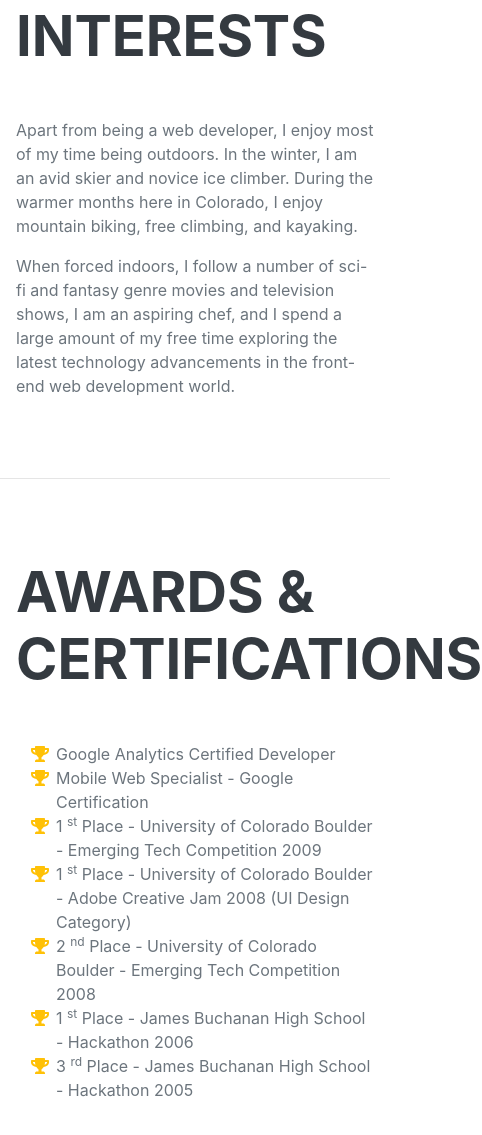
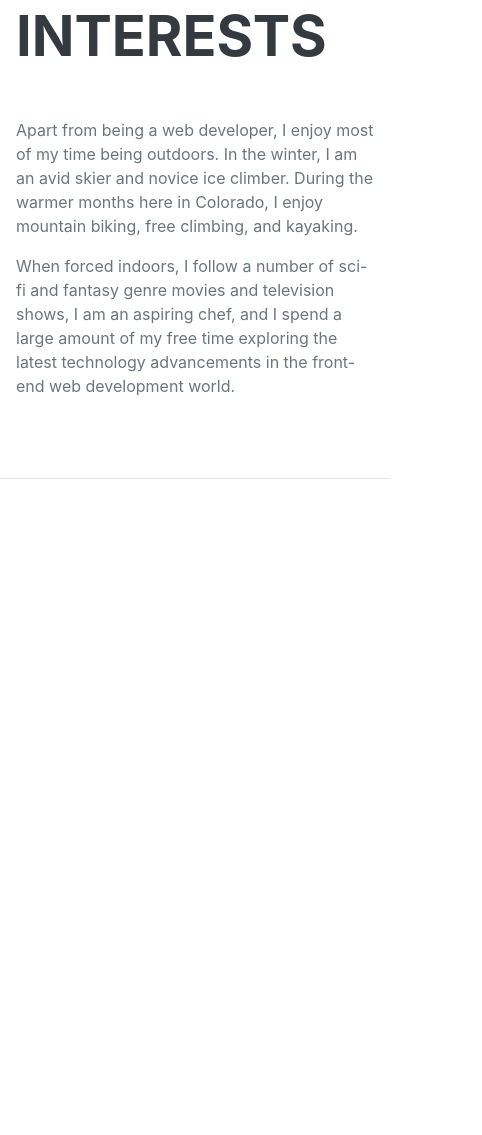
Before and after one commit to xiaoxixiaxx/xiaoxixiaxx.github.io, a website: page index.html in a window 390 px wide. Shown: the part 3007-4142 px from the top of the page, 482 px wide, since content can reach past the window. After the commit the page ends 3486 px from the top, so only its background shows below. Drawn offline with nearby package versions, Linux system fonts and the light colour scheme; a web font is replaced by a local one.

Commit message:
Update index.html

```diff
--- a/index.html
+++ b/index.html
@@ -161,53 +161,14 @@
                 </div>
             </section>
             <hr class="m-0" />
-            <!-- Awards-->
-            <section class="resume-section" id="awards">
-                <div class="resume-section-content">
-                    <h2 class="mb-5">Awards & Certifications</h2>
-                    <ul class="fa-ul mb-0">
-                        <li>
-                            <span class="fa-li"><i class="fas fa-trophy text-warning"></i></span>
-                            Google Analytics Certified Developer
-                        </li>
-                        <li>
-                            <span class="fa-li"><i class="fas fa-trophy text-warning"></i></span>
-                            Mobile Web Specialist - Google Certification
-                        </li>
-                        <li>
-                            <span class="fa-li"><i class="fas fa-trophy text-warning"></i></span>
-                            1
-                            <sup>st</sup>
-                            Place - University of Colorado Boulder - Emerging Tech Competition 2009
-                        </li>
-                        <li>
-                            <span class="fa-li"><i class="fas fa-trophy text-warning"></i></span>
-                            1
-                            <sup>st</sup>
-                            Place - University of Colorado Boulder - Adobe Creative Jam 2008 (UI Design Category)
-                        </li>
-                        <li>
-                            <span class="fa-li"><i class="fas fa-trophy text-warning"></i></span>
-                            2
-                            <sup>nd</sup>
-                            Place - University of Colorado Boulder - Emerging Tech Competition 2008
-                        </li>
-                        <li>
-                            <span class="fa-li"><i class="fas fa-trophy text-warning"></i></span>
-                            1
-                            <sup>st</sup>
-                            Place - James Buchanan High School - Hackathon 2006
-                        </li>
-                        <li>
-                            <span class="fa-li"><i class="fas fa-trophy text-warning"></i></span>
-                            3
-                            <sup>rd</sup>
-                            Place - James Buchanan High School - Hackathon 2005
-                        </li>
-                    </ul>
-                </div>
-            </section>
-        </div>
+
+
+
+
+
+
+
+
         <!-- Bootstrap core JS-->
         <script src="https://cdnjs.cloudflare.com/ajax/libs/jquery/3.5.1/jquery.min.js"></script>
         <script src="https://cdn.jsdelivr.net/npm/bootstrap@4.5.3/dist/js/bootstrap.bundle.min.js"></script>
```
